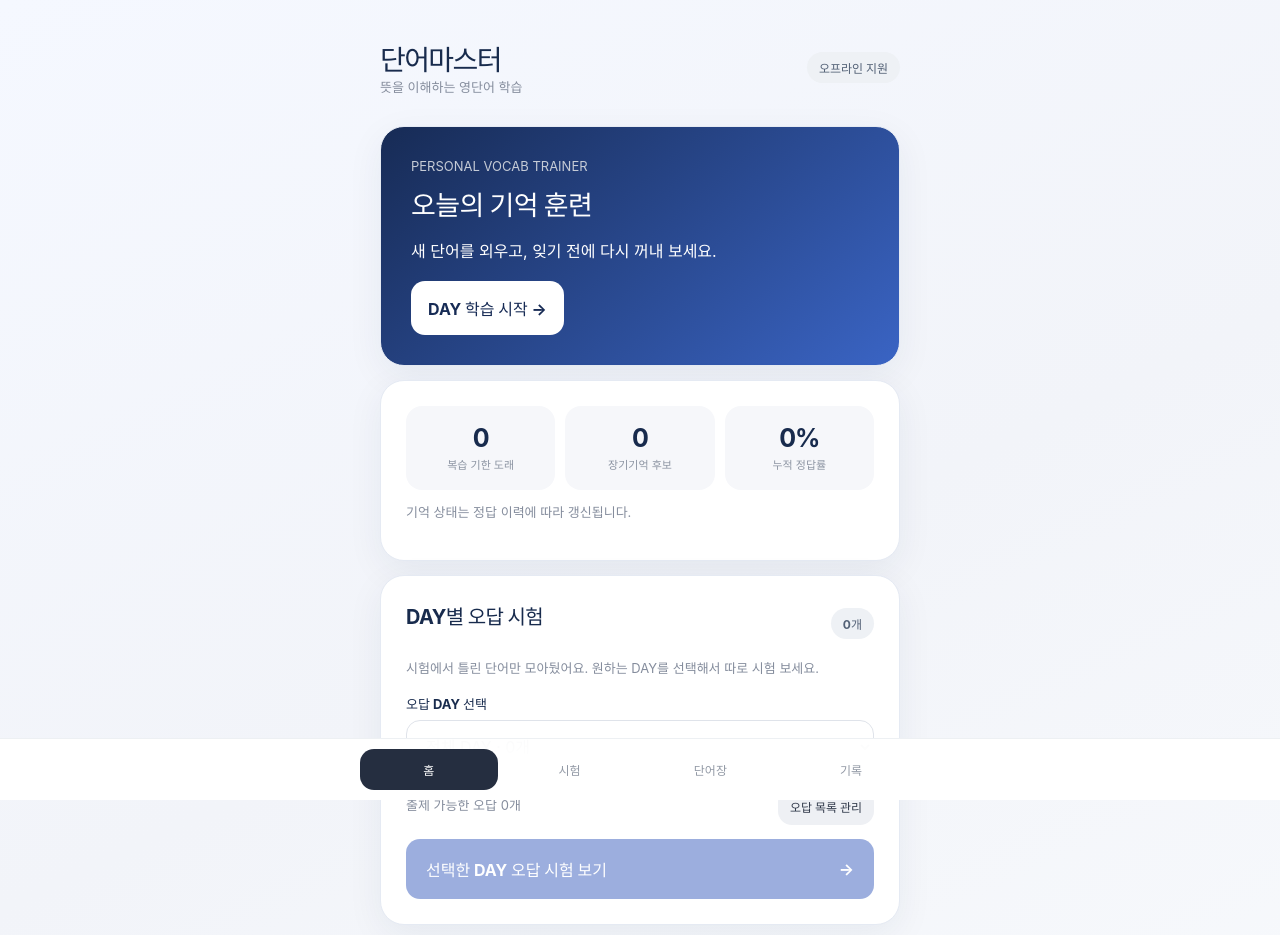
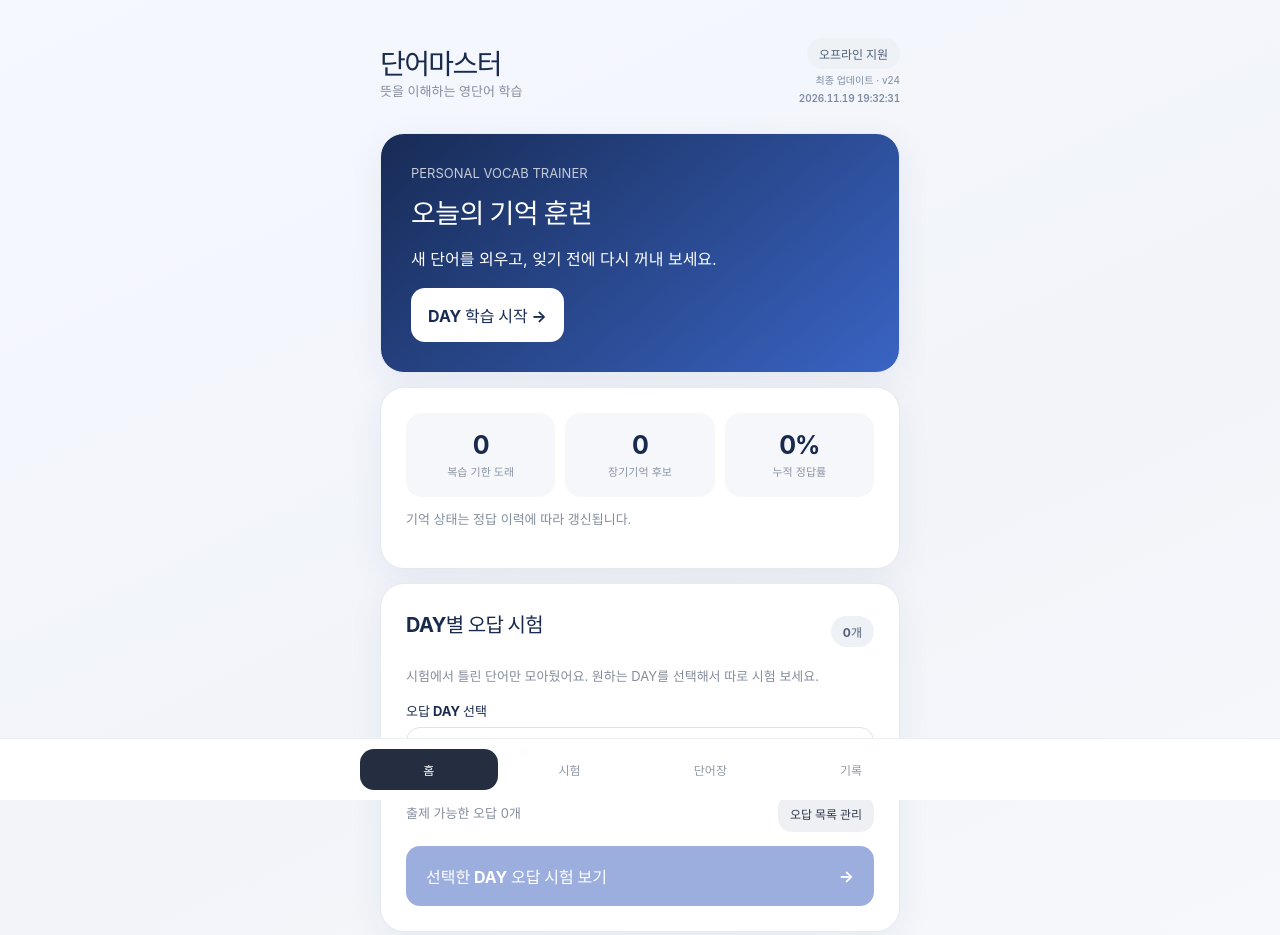
Before and after one commit to tjddo9655-hash/vocab-maste, a plain HTML site: page index.html in a window 1280 px wide. Drawn offline with Linux system fonts and the light colour scheme.

Commit message:
Add files via upload

```diff
--- a/index.html
+++ b/index.html
@@ -102,4 +102,10 @@ html,body,button,.btn,.tabs,.card,.choice,.seg-btn{touch-action:manipulation}
 #quiz .result-entrance .meaning-text{animation:meaningSoftReveal 1100ms ease both;animation-delay:260ms}
 @keyframes meaningSoftReveal{0%{opacity:0;filter:blur(3px);transform:translateY(13px)}100%{opacity:1;filter:blur(0);transform:translateY(0)}}
 @media(prefers-reduced-motion:reduce){#quiz .feedback.feedback-expanding{transition:none!important}#quiz .result-entrance .meaning-section,#quiz .result-entrance .meaning-text{animation:none!important}}
-</style></head><body><main><header><div><h1>단어마스터</h1><div class="muted">뜻을 이해하는 영단어 학습</div></div><span class="pill">오프라인 지원</span></header><section id="home"></section><section id="quiz" class="hidden"></section><section id="words" class="hidden"></section><section id="mistakes" class="hidden"></section><section id="history" class="hidden"></section></main><nav class="tabs"><div><button data-tab="home" class="active">홈</button><button data-tab="quiz">시험</button><button data-tab="words">단어장</button><button data-tab="history">기록</button></div></nav><script src="wordmaster-data.js?v=23"></script><script src="synonyms-data.js?v=23"></script><script src="app.js?v=23"></script></body></html>
+/* v24: immutable release timestamp in the header, aligned below offline support */
+.header-build{display:flex;flex-direction:column;align-items:flex-end;gap:5px;flex-shrink:0;text-align:right}
+.header-build .pill{white-space:nowrap}
+.header-build time{display:block;color:#7e8ba0;font-size:10px;font-weight:600;font-variant-numeric:tabular-nums;letter-spacing:-.15px;line-height:1.4;white-space:nowrap}
+.header-build .build-label{color:#7e8ba0;font-size:10px;line-height:1.2}
+@media(max-width:380px){.header-build time{font-size:9px;letter-spacing:-.3px}h1{font-size:26px}}
+</style></head><body><main><header><div><h1>단어마스터</h1><div class="muted">뜻을 이해하는 영단어 학습</div></div><div class="header-build"><span class="pill">오프라인 지원</span><span class="build-label">최종 업데이트 · v24</span><time datetime="2026-11-19T19:32:31+09:00" title="한국 표준시(KST) 기준">2026.11.19 19:32:31</time></div></header><section id="home"></section><section id="quiz" class="hidden"></section><section id="words" class="hidden"></section><section id="mistakes" class="hidden"></section><section id="history" class="hidden"></section></main><nav class="tabs"><div><button data-tab="home" class="active">홈</button><button data-tab="quiz">시험</button><button data-tab="words">단어장</button><button data-tab="history">기록</button></div></nav><script src="wordmaster-data.js?v=24"></script><script src="synonyms-data.js?v=24"></script><script src="app.js?v=24"></script></body></html>
--- a/sw.js
+++ b/sw.js
@@ -1 +1 @@
-const CACHE='vocabmaster-v23';const ASSETS=['./','./index.html','./app.js','./wordmaster-data.js','./synonyms-data.js','./manifest.webmanifest','./icon-192.png','./icon-512.png'];self.addEventListener('install',e=>{e.waitUntil(caches.open(CACHE).then(c=>c.addAll(ASSETS)));self.skipWaiting()});self.addEventListener('activate',e=>{e.waitUntil(caches.keys().then(keys=>Promise.all(keys.filter(k=>k!==CACHE).map(k=>caches.delete(k)))));self.clients.claim()});self.addEventListener('fetch',e=>{if(e.request.method==='GET'&&new URL(e.request.url).origin===self.location.origin)e.respondWith(fetch(e.request).catch(()=>caches.match(e.request)))});
+const CACHE='vocabmaster-v24';const ASSETS=['./','./index.html','./app.js','./wordmaster-data.js','./synonyms-data.js','./manifest.webmanifest','./icon-192.png','./icon-512.png'];self.addEventListener('install',e=>{e.waitUntil(caches.open(CACHE).then(c=>c.addAll(ASSETS)));self.skipWaiting()});self.addEventListener('activate',e=>{e.waitUntil(caches.keys().then(keys=>Promise.all(keys.filter(k=>k!==CACHE).map(k=>caches.delete(k)))));self.clients.claim()});self.addEventListener('fetch',e=>{if(e.request.method==='GET'&&new URL(e.request.url).origin===self.location.origin)e.respondWith(fetch(e.request).catch(()=>caches.match(e.request)))});
```
Also changed, not shown: 변경사항_v24.txt (added).
